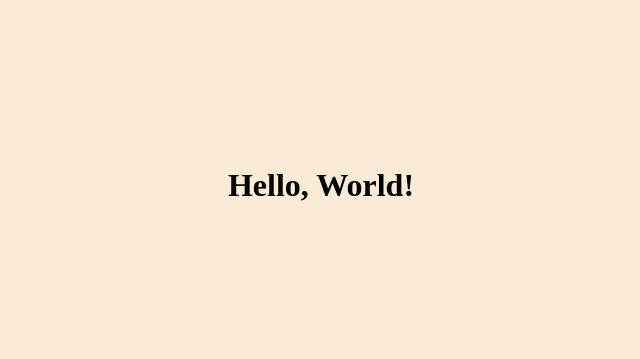
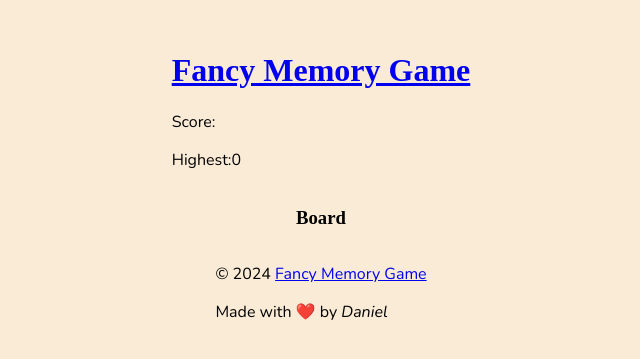
Before and after one commit to danielxfeng/top_memory_game, a React (Vite) app: page / in a window 1280 px wide. Shown: the part 215-574 px from the top of the page, without its empty margins (319-959 px from the left). Built offline with nearby package versions, Linux system fonts and the light colour scheme; a web font is replaced by a local one.

Commit message:
Created the ui file structure.

```diff
--- a/src/App.jsx
+++ b/src/App.jsx
@@ -1,14 +1,16 @@
-import './App.css'
+import "./App.css";
+import Header from "./components/Header";
+import Main from "./components/main_componnets/Main"
+import Footer from "./components/Footer";
 
 function App() {
-
   return (
     <>
-      <div>
-        <h1>Hello, World!</h1>
-      </div>
+      <Header />
+      <Main />
+      <Footer />
     </>
-  )
+  );
 }
 
-export default App
+export default App;
--- /dev/null
+++ b/src/components/main_componnets/Board.jsx
@@ -0,0 +1,11 @@
+import styles from "./Board.module.css";
+
+const Board = () => {
+  return (
+    <div>
+      <h3>Board</h3>
+    </div>
+  );
+};
+
+export default Board;
--- a/src/components/main_componnets/Main.jsx
+++ b/src/components/main_componnets/Main.jsx
@@ -0,0 +1,14 @@
+import { useState, useEffect } from "react";
+import Board from "./Board";
+import Msg from "./Msg";
+
+const Main = () => {
+  return (
+    <main>
+      <Msg />
+      <Board />
+    </main>
+  );
+};
+
+export default Main;
--- /dev/null
+++ b/src/components/main_componnets/Msg.jsx
@@ -0,0 +1,13 @@
+import { useState, useEffect } from "react";
+import styles from "./Msg.module.css";
+
+const Msg = ({ type, content }) => {
+  return (
+    <div className={styles.msg}>
+      <h2>{type}</h2>
+      <p>{content}</p>
+    </div>
+  );
+};
+
+export default Msg;
```
Also changed, not shown: src/components/main_componnets/Board.module.css (added), src/components/main_componnets/Msg.module.css (added).
